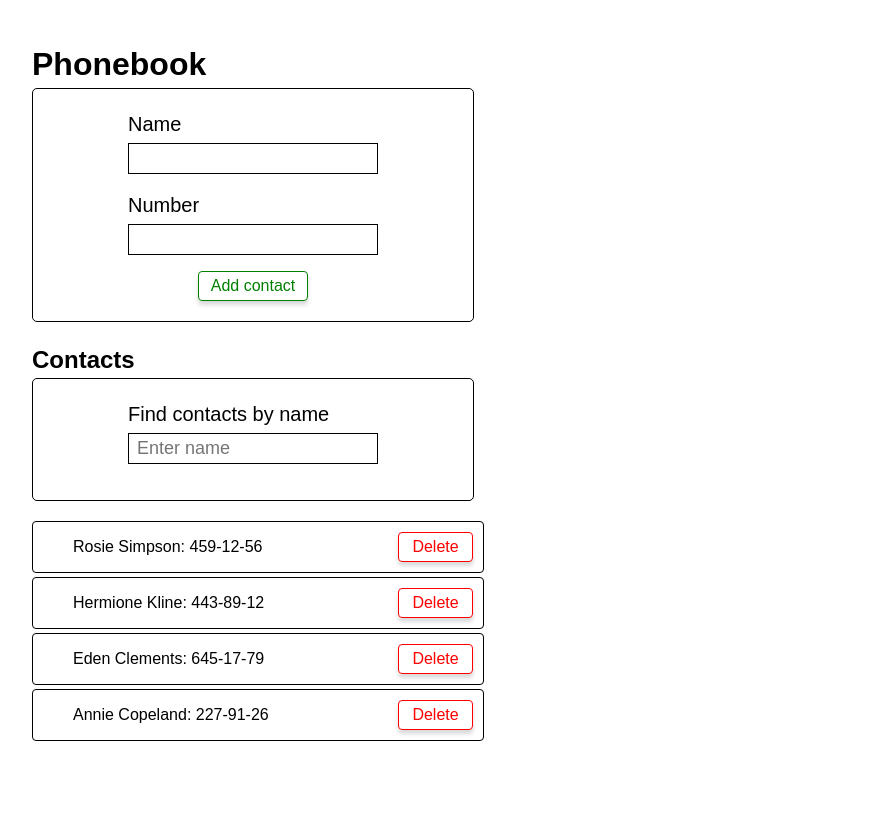
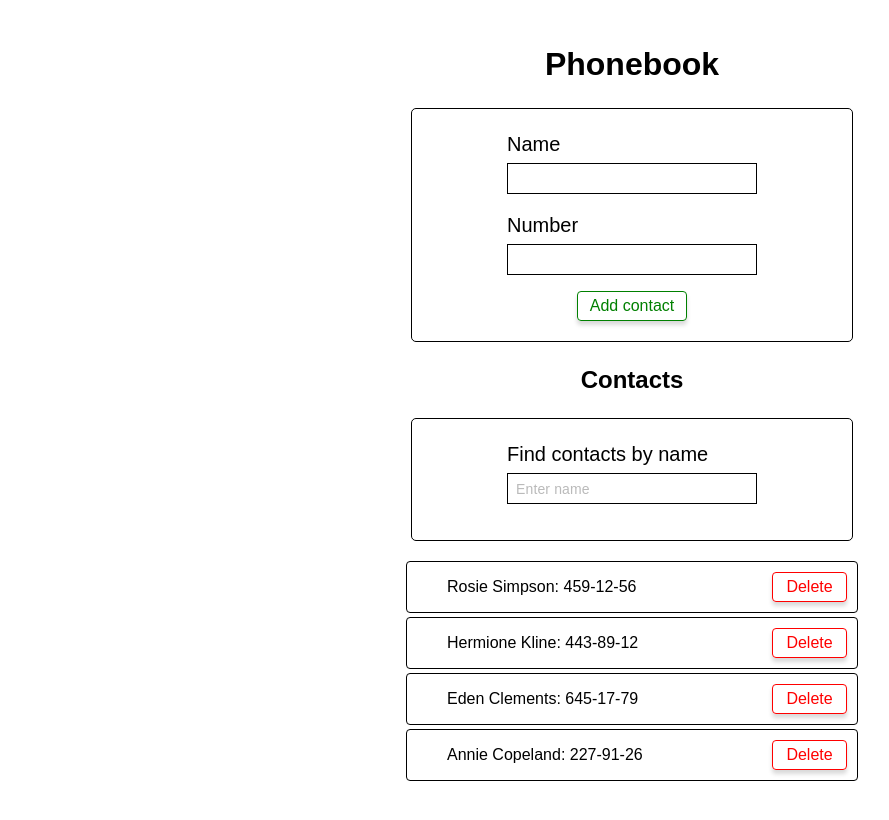
Before and after one commit to DianaAkhmedova/goit-react-hw-02-phonebook, a React (Create React App) app: page / in a window 1280 px wide. Shown: the whole page, without its empty margins (8-897 px from the left). Built offline with nearby package versions, Linux system fonts and the light colour scheme.

Commit message:
add styles

```diff
--- a/src/components/App.jsx
+++ b/src/components/App.jsx
@@ -3,7 +3,11 @@ import { Component } from 'react';
 import ContactForm from './ContactForm/ContactForm';
 import Filter from './Filter/Filter';
 import ContactList from './ContactList/ContactList';
-import { PhonebookContainer } from './App.styled';
+import {
+  PhonebookContainer,
+  PhonebookTitle,
+  ContactsTitle,
+} from './App.styled';
 
 class App extends Component {
   state = {
@@ -59,10 +63,10 @@ class App extends Component {
 
     return (
       <PhonebookContainer>
-        <h1>Phonebook</h1>
+        <PhonebookTitle>Phonebook</PhonebookTitle>
         <ContactForm addContact={this.addContact} />
 
-        <h2>Contacts</h2>
+        <ContactsTitle>Contacts</ContactsTitle>
         <Filter
           filterValue={filter}
           handleChangeFilter={this.handleChangeFilter}
--- a/src/components/App.styled.js
+++ b/src/components/App.styled.js
@@ -1,5 +1,16 @@
 import styled from 'styled-components';
 
 export const PhonebookContainer = styled.div`
+  display: flex;
+  flex-direction: column;
+  align-items: center;
   padding: 40px;
 `;
+
+export const PhonebookTitle = styled.h1`
+  margin-bottom: 20px;
+`;
+
+export const ContactsTitle = styled.h2`
+  margin-bottom: 20px;
+`;
--- a/src/components/ContactForm/ContactForm.styled.js
+++ b/src/components/ContactForm/ContactForm.styled.js
@@ -27,6 +27,13 @@ export const FormInput = styled.input`
 
   max-width: 400px;
   font-size: 18px;
+
+  &::placeholder {
+    font-size: 14px;
+    line-height: 1.14;
+    letter-spacing: 0.01em;
+    color: rgba(117, 117, 117, 0.5);
+  }
 `;
 
 export const AddBtn = styled.button`
```
